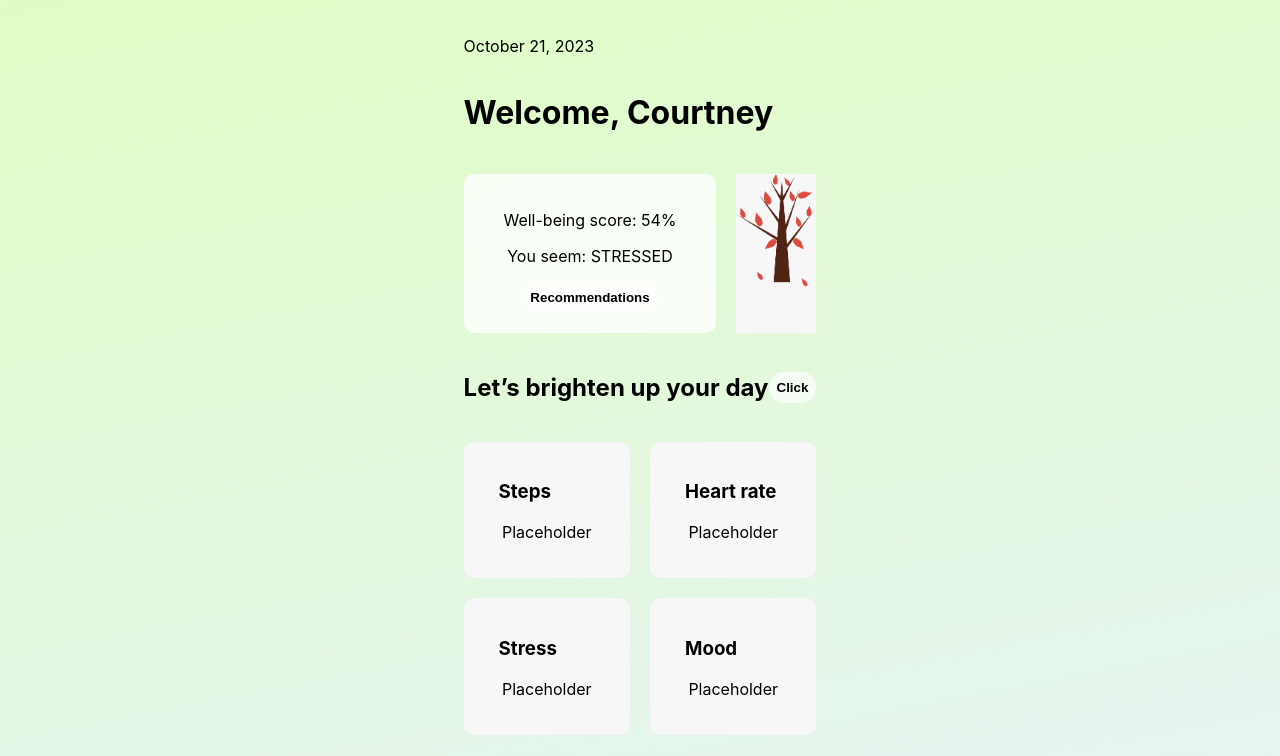
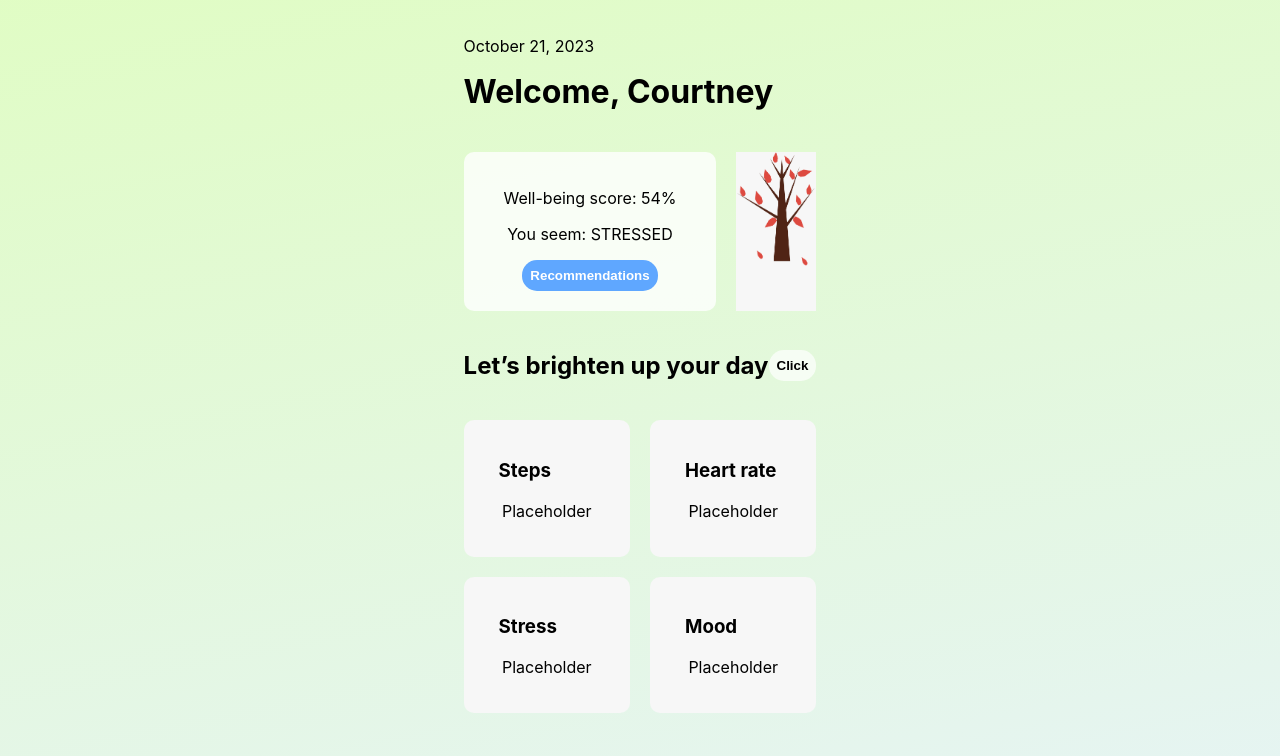
Before and after one commit to lillykml/client, a React (Create React App) app: page /home in a window 1280 px wide. Shown: the top 756 px of the page. Built offline with nearby package versions, Linux system fonts and the light colour scheme; the HTML template or start-up script is replaced by a standard one.

Commit message:
home update 4

```diff
--- a/src/Pages/home.css
+++ b/src/Pages/home.css
@@ -10,8 +10,8 @@
     align-items: flex-start;
 }
 
-.header h1 p{
-    display: block;
+.header h1{
+    margin-top: 0px;
 }
 
 .summary-section {
@@ -25,6 +25,11 @@
     background-color: rgba(255, 255, 255, 0.8);
     padding: 20px;
     border-radius: 10px;
+}
+
+.daily-summary button{
+    background-color: #5FA7FF;
+    color: white;
 }
 
 .image-container {
--- a/src/pages/Home.js
+++ b/src/pages/Home.js
@@ -12,7 +12,7 @@ const Home = () => {
     const navigate = useNavigate();
 
     const navigateToInsights = () => {
-        navigate('/survey1');
+        navigate('/Insights');
     };
 
     return(
```
